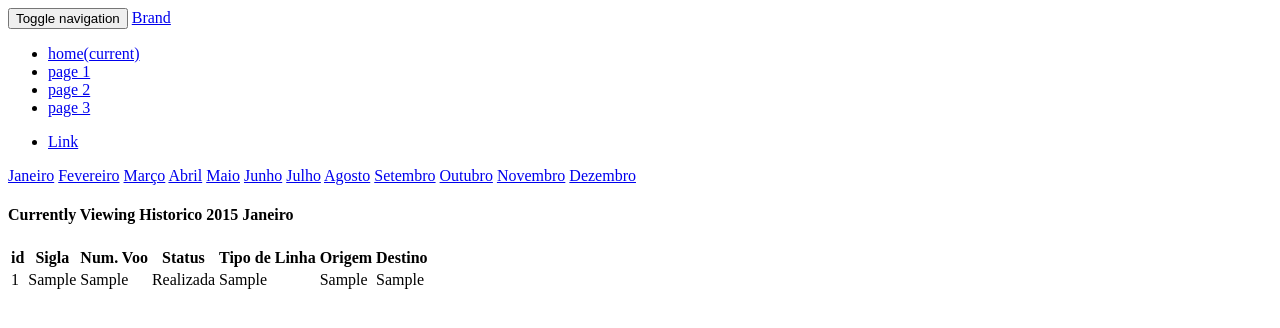
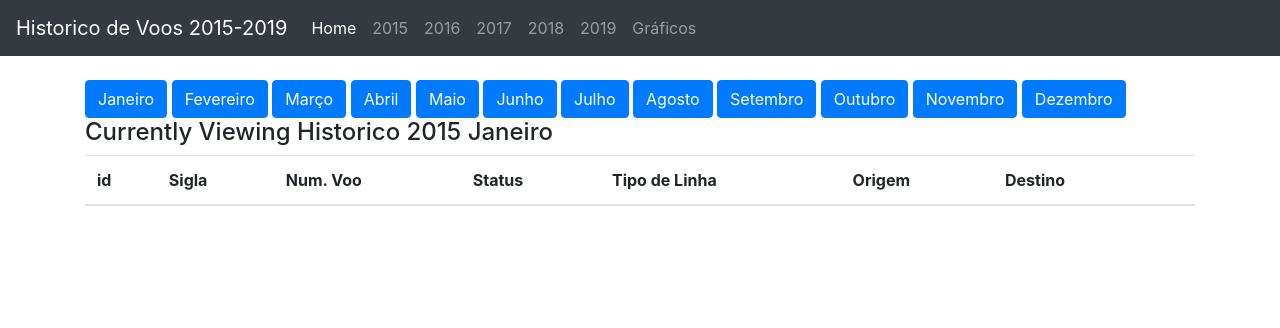
Before and after one commit to Netovoski/Historico, a Django app: page /hist_2015_1 in a window 1280 px wide. Shown: the top 328 px of the page. Run offline with Django 3.2, Linux system fonts and the light colour scheme; tables that the repository leaves empty hold one stand-in row (values such as "Sample post"); lists and menus that the app fills with data are empty; some libraries are stand-ins or nearby versions.

Commit message:
Erro Templates Signed-off-by: unknown <netovoski@gmail.com>

```diff
--- a/appprincipal/settings.py
+++ b/appprincipal/settings.py
@@ -60,7 +60,7 @@
 TEMPLATES = [
     {
         'BACKEND': 'django.template.backends.django.DjangoTemplates',
-        'DIRS': ['website/templates'],
+        'DIRS': ['templates'],
         'APP_DIRS': True,
         'OPTIONS': {
             'context_processors': [
--- a/website/templates/base.html
+++ b/website/templates/base.html
@@ -6,34 +6,8 @@
 </head>
 
 {% load static %}
-<div id="topheader">
-    <nav class="navbar navbar-default">
-        <div class="container-fluid">
-            <div class="navbar-header">
-                <button type="button" class="navbar-toggle collapsed" data-toggle="collapse"
-                    data-target="#bs-example-navbar-collapse-1" aria-expanded="false">
-                    <span class="sr-only">Toggle navigation</span>
-                    <span class="icon-bar"></span>
-                    <span class="icon-bar"></span>
-                    <span class="icon-bar"></span>
-                </button>
-                <a class="navbar-brand" href="#">Brand</a>
-            </div>
-            <div class="collapse navbar-collapse" id="bs-example-navbar-collapse-1">
-                <ul class="nav navbar-nav">
-                    <li class="active"><a href="{% url 'historico_2015' %}">home<span class="sr-only">(current)</span></a></li>
-                    <li><a href="{% url 'historico_2015' %}">page 1</a></li>
-                    <li><a href="{% url 'historico_2016' %}">page 2</a></li>
-                    <li><a href="#page3">page 3</a></li>
-                </ul>
-                <ul class="nav navbar-nav navbar-right">
-                    <li><a href="#">Link</a></li>
-                </ul>
-            </div>
-        </div>
-    </nav>
-</div>
-<!-- <link rel="stylesheet" type="text/css" href="{% static '/css/style.css' %}" />
+
+<link rel="stylesheet" type="text/css" href="{% static '/css/style.css' %}" />
 <link rel="stylesheet" type="text/css" href="{% static '/css/bootstrap.min.css' %}" />
 
 <body>
@@ -74,7 +48,7 @@
     </nav>
 
     <br>
-    <div class="container"> -->
+    <div class="container">
 
         {% block body %}
 
--- a/website/templates/hist2015.html
+++ b/website/templates/hist2015.html
@@ -42,7 +42,7 @@
 
     <tbody>
 
-        {% for item in item %}
+        {% for item in items %}
 
         <tr>
             <td>{{ item.pk }}
--- a/website/templates/hist2016.html
+++ b/website/templates/hist2016.html
@@ -42,7 +42,7 @@
 
     <tbody>
 
-        {% for item in item %}
+        {% for item in items %}
 
         <tr>
             <td>{{ item.pk }}
--- a/website/templates/hist2017.html
+++ b/website/templates/hist2017.html
@@ -42,7 +42,7 @@
 
     <tbody>
 
-        {% for item in item %}
+        {% for item in items %}
 
         <tr>
             <td>{{ item.pk }}
```
